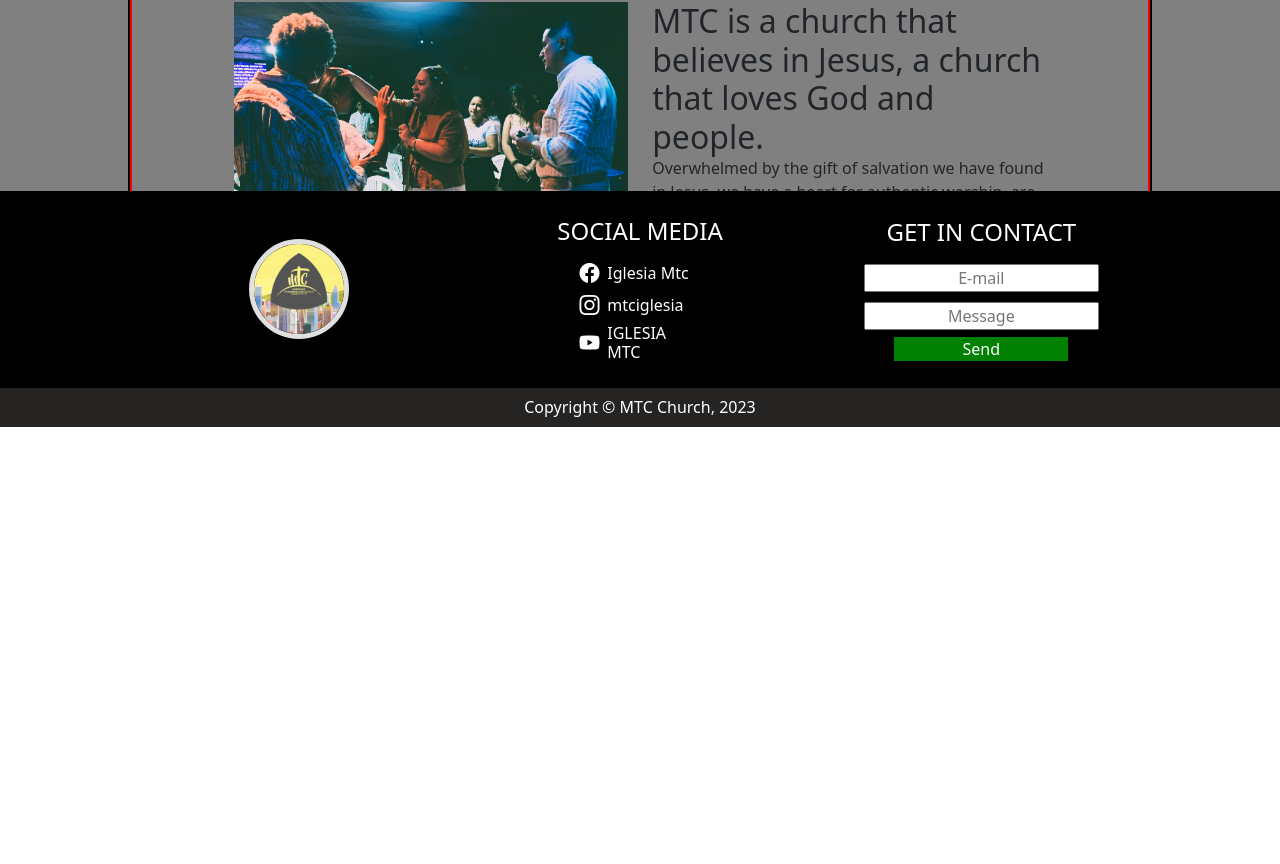
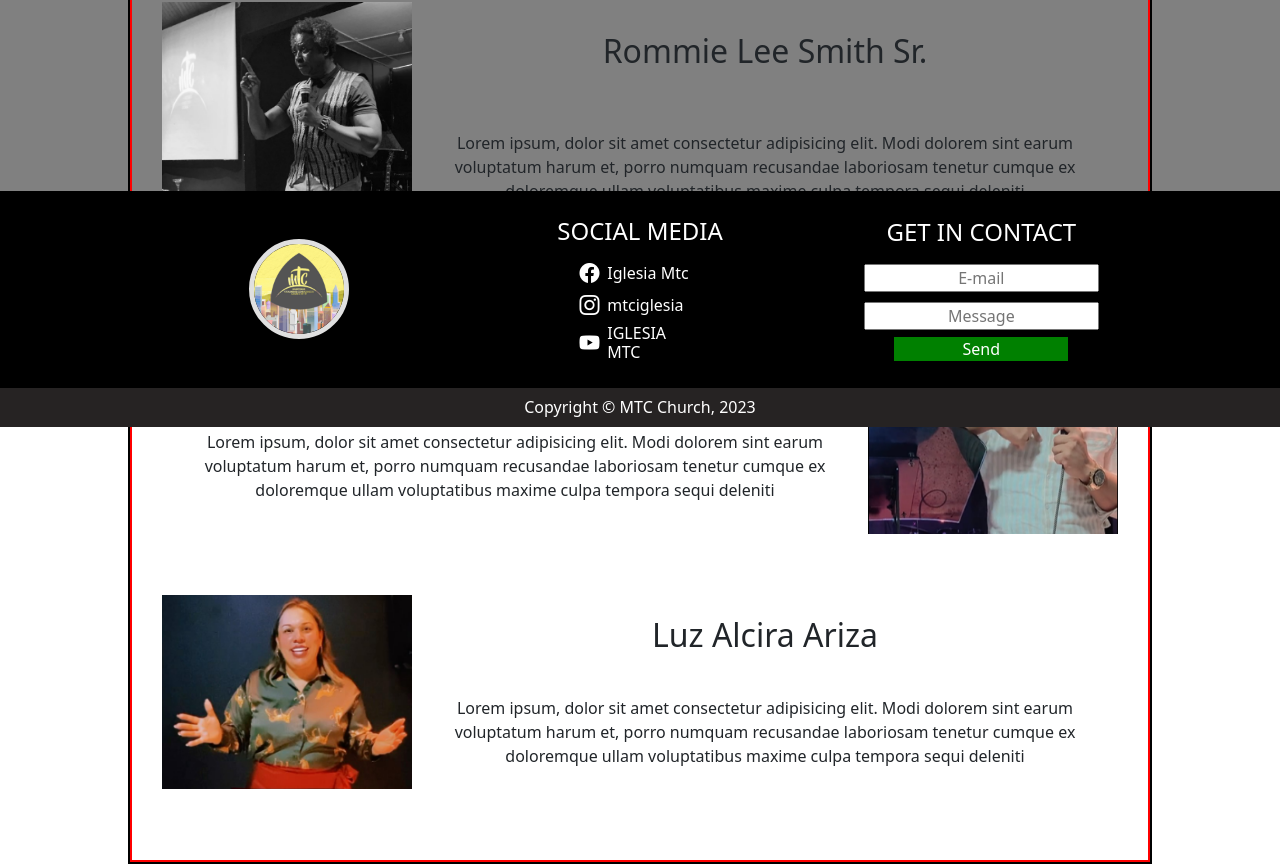
Before and after one commit to Jaclog05/mtc-webpage, a React (Create React App) app: page /about in a window 1280 px wide. Shown: the part 851-1715 px from the top of the page. Before the commit the page ends 1278 px from the top, so only its background shows below. Built offline with nearby package versions, Linux system fonts and the light colour scheme.

Commit message:
first changes on Pastors.jsx and styles

```diff
--- a/src/components/pastors/Pastors.jsx
+++ b/src/components/pastors/Pastors.jsx
@@ -1,23 +1,57 @@
 import React from "react";
 import styles from './Pastors.module.css'
-import picture from '../../images/mtc-home-picture.png'
+import picture_One from '../../images/Pastor_Rommie.png'
+import picture_Two from '../../images/Pastor_Leonardo.png'
+import picture_Three from '../../images/Pastora_Luz.png'
+
 
 const Pastors = () => {
     return (
+        <div className={styles.pastorsWrapper}>
             <div className={styles.intro}>
-            <img src={picture} alt="mtc-home" />
+                <img src={picture_One} alt="mtc-home" />
                 <div>
                         <h2>
-                        MTC is a church that believes in Jesus,
-                        a church that loves God and people.
+                            Rommie Lee Smith Sr.
                         </h2>
                         <p>
-                        Overwhelmed by the gift of salvation we have found
-                        in Jesus, we have a heart for authentic worship,
-                        are passionate about the local church,
-                        and are on mission to see God’s kingdom established
-                        across the earth.
+                            Lorem ipsum, dolor sit amet consectetur adipisicing elit.
+                            Modi dolorem sint earum voluptatum harum et,
+                            porro numquam recusandae laboriosam tenetur
+                            cumque ex doloremque ullam voluptatibus maxime
+                            culpa tempora sequi deleniti
                         </p>
+                </div>
+            </div>
+            <div className={styles.intro}>
+                <div>
+                        <h2>
+                            Leonardo Fontalvo
+                        </h2>
+                        <p>
+                            Lorem ipsum, dolor sit amet consectetur adipisicing elit.
+                            Modi dolorem sint earum voluptatum harum et,
+                            porro numquam recusandae laboriosam tenetur
+                            cumque ex doloremque ullam voluptatibus maxime
+                            culpa tempora sequi deleniti
+                        </p>
+                </div>
+                <img src={picture_Two} alt="mtc-home" />
+            </div>
+            <div className={styles.intro}>
+                <img src={picture_Three} alt="mtc-home" />
+                <div>
+                        <h2>
+                            Luz Alcira Ariza
+                        </h2>
+                        <p>
+                            Lorem ipsum, dolor sit amet consectetur adipisicing elit.
+                            Modi dolorem sint earum voluptatum harum et,
+                            porro numquam recusandae laboriosam tenetur
+                            cumque ex doloremque ullam voluptatibus maxime
+                            culpa tempora sequi deleniti
+                        </p>
+                </div>
             </div>
         </div>
     )
--- a/src/components/pastors/Pastors.module.css
+++ b/src/components/pastors/Pastors.module.css
@@ -1,17 +1,35 @@
-.intro{
+.pastorsWrapper {
     display: grid;
-    gap: 3%;
-    grid-template-columns: 1fr 1fr;
-    padding: 3% 10%;
+    grid-template-rows: 1fr 1fr 1fr;
+}
+
+.intro {
+    display: flex;
+    padding: 3% 3%;
     height: fit-content;
+    text-align: center;
+}
+
+.intro:first-child, .intro:last-child{
+    grid-template-columns: 2fr 3fr;
+}
+
+.intro:nth-child(2){
+    grid-template-columns: 3fr 2fr;
 }
 
 .intro > img {
-    width: 100%;
+    width: 250px;
+    margin: 0px auto;
 }
 
 .intro > div {
     display: flex;
     flex-direction: column;
-    justify-content: center;
+    justify-content: space-around;
+    padding: 0 3%;
 }
+
+.intro > div > h2 {
+    text-align: center;
+}
```
Lines whose indentation alone changed are shown as unchanged.
